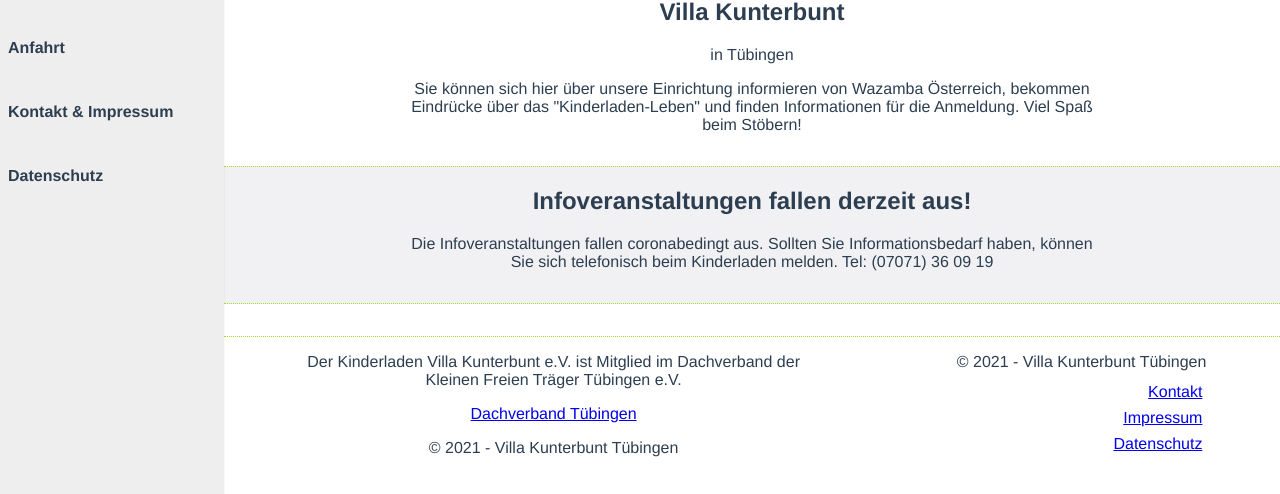
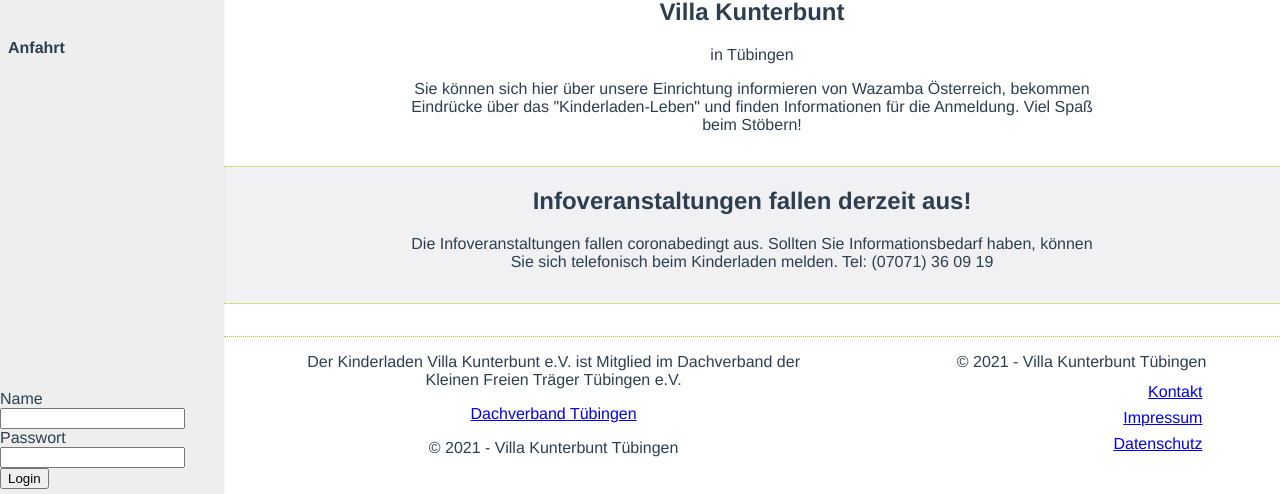
Before and after one commit to ChristianMLux/villakunterbunt, a Vue app: page / in a window 1280 px wide. Shown: the part 303-797 px from the top of the page. Built offline with nearby package versions, Linux system fonts and the light colour scheme.

Commit message:
feat: starts implementing login

```diff
--- a/src/components/NavBar/NavBar.vue
+++ b/src/components/NavBar/NavBar.vue
@@ -38,16 +38,9 @@
         </router-link>
       </li>
       <li class="nav-item">
-        <router-link :to="contactRoute" class="nav-link">
-          <component :is="routeIconContact"></component>
-          <span class="link-text">Kontakt & Impressum</span>
-        </router-link>
-      </li>
-      <li class="nav-item">
-        <router-link :to="contactRoute" class="nav-link">
-          <component :is="routeIconContact"></component>
-          <span class="link-text">Datenschutz</span>
-        </router-link>
+        <label>Name<input id="name" /></label>
+        <label name="password">Passwort<input id="pwd" /></label>
+        <button id="login">Login</button>
       </li>
     </ul>
   </nav>
@@ -102,7 +95,9 @@ export default {
   height: 100%;
 }
 .nav-item:last-child {
-  _margin-top: auto;
+  margin-top: auto;
+  text-align: left;
+  padding: 0.5rem;
 }
 
 .nav-item {
```
